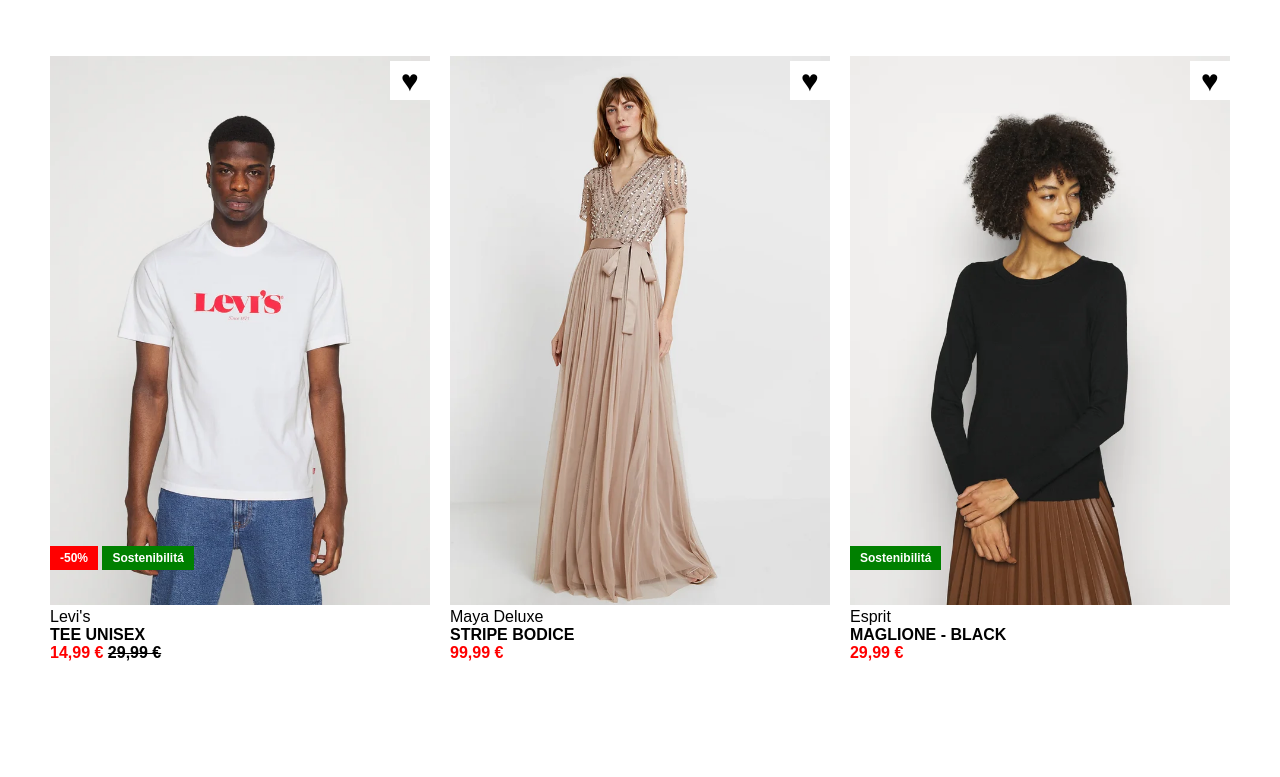
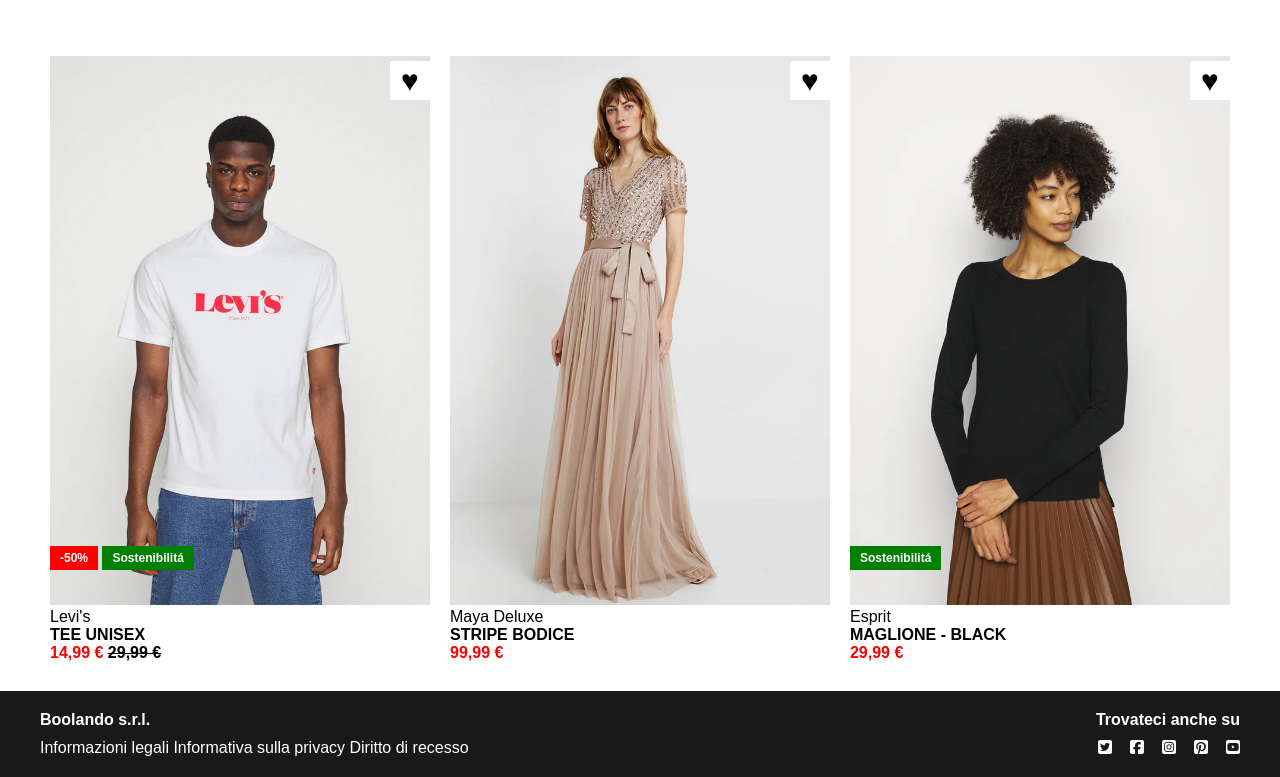
Before and after one commit to lucadisanto7/html-css-boolando, a plain HTML site: page index.html in a window 1280 px wide. Shown: the part 679-1456 px from the top of the page. Before the commit the page ends 1370 px from the top, so only its background shows below. Drawn offline with Linux system fonts and the light colour scheme.

Commit message:
[UPD] Added footer

```diff
--- a/css/style.css
+++ b/css/style.css
@@ -8,6 +8,9 @@ body{
 }
 header{
     background-color: rgb(255, 102, 0);
+}
+a{
+    text-decoration: none;
 }
 .container{
     max-width: 1200px;
@@ -38,7 +41,7 @@ font-weight: 600;
     justify-content: center;
 }
 .icons{
-    font-size: 30px;
+    font-size: 20px;
     text-align: right;
 }
 .col-33{
@@ -86,3 +89,21 @@ font-weight: 600;
 .fontw-600{
     font-weight: 600;
 }
+footer{
+    background-color: rgb(26, 25, 25);
+}
+.footer-col50{
+    width: 50%;
+}
+.footer-text{
+    padding-top: 20px;
+}
+.footer-text-subtitle{
+    margin-top: 10px;
+    padding-bottom: 20px;
+}
+.right{
+    display: flex;
+    justify-content: flex-end;
+    gap: 18px;
+}
--- a/index.html
+++ b/index.html
@@ -5,6 +5,7 @@
     <meta name="viewport" content="width=device-width, initial-scale=1.0">
     <title>Document</title>
     <link rel="stylesheet" href="./css/style.css">
+    <link rel="stylesheet" href="https://cdnjs.cloudflare.com/ajax/libs/font-awesome/6.5.2/css/all.min.css" integrity="sha512-SnH5WK+bZxgPHs44uWIX+LLJAJ9/2PkPKZ5QiAj6Ta86w+fsb2TkcmfRyVX3pBnMFcV7oQPJkl9QevSCWr3W6A==" crossorigin="anonymous" referrerpolicy="no-referrer" />
 </head>
 <body>
     <header>
@@ -92,10 +93,31 @@
                             <strong>MAGLIONE - BLACK <br></strong>
                             <span class="red-text fontw-600">29,99 &euro;</span>
                         </div>
+    </main>
+    <footer>
+        <div class="container margin-zero">
+            <div class="row">
+                <div class="footer-col50">
+                    <div class="footer-text white-text fontw-600">Boolando s.r.l.</div>
+                    <div class="footer-text-subtitle white-text">
+                        <a class="white-text" href="">Informazioni legali</a>
+                        <a class="white-text" href=""> Informativa sulla privacy</a>
+                        <a class="white-text" href=""> Diritto di recesso</a>
+                    </div>
+                </div>
+                <div class="footer-col50">
+                    <div class="footer-text white-text fontw-600 right">Trovateci anche su</div>
+                    <div class="footer-text-subtitle white-text right">
+                        <i class="fa-brands fa-square-twitter"></i>
+                        <i class="fa-brands fa-square-facebook"></i>
+                        <i class="fa-brands fa-square-instagram"></i>
+                        <i class="fa-brands fa-square-pinterest"></i>
+                        <i class="fa-brands fa-square-youtube"></i>
                     </div>
                 </div>
             </div>
         </div>
-    </main>
+    </div>
+    </footer>
 </body>
 </html>
```
